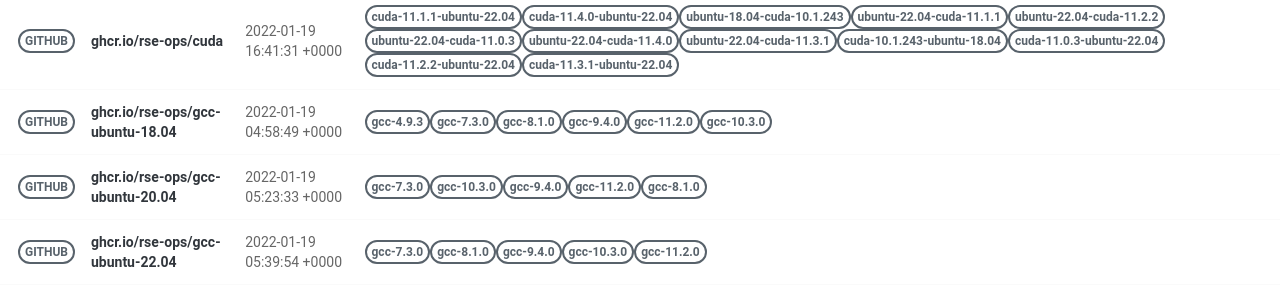
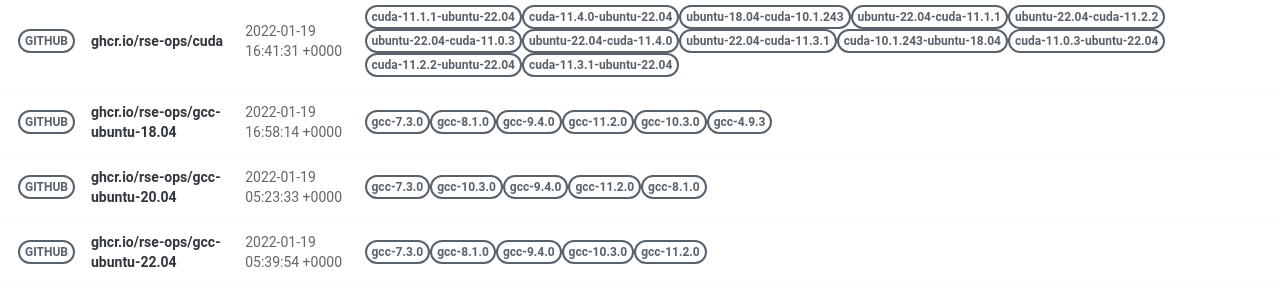
Before and after one commit to rse-ops/docker-images, a Jekyll site: the page built from pages/index.md, in a window 1280 px wide. Shown: the part 502-801 px from the top of the page. Built offline with Jekyll 4.4.1, drawn with Linux system fonts in a browser that asks for light colours; nearby versions of some CDN libraries.

Commit message:
Automated push to update library 2022-01-19

```diff
--- a/_library/ghcr.io-rse-ops-gcc-ubuntu-18.04.md
+++ b/_library/ghcr.io-rse-ops-gcc-ubuntu-18.04.md
@@ -1,14 +1,11 @@
 ---
 layout: container
 name: ghcr.io/rse-ops/gcc-ubuntu-18.04
-updated_at: 2022-01-19 04:58:49.625118
+updated_at: 2022-01-19 16:58:14.293705
 
 
 container_url: https://github.com/orgs/rse-ops/packages/container/package/gcc-ubuntu-18.04
 versions:
- - tag: gcc-4.9.3
-   dockerfile: https://github.com/rse-ops/docker-images/blob/main/ubuntu/gcc/Dockerfile
-   manifest: https://crane.ggcr.dev/manifest/ghcr.io/rse-ops/gcc-ubuntu-18.04:gcc-4.9.3
  - tag: gcc-7.3.0
    dockerfile: https://github.com/rse-ops/docker-images/blob/main/ubuntu/gcc/Dockerfile
    manifest: https://crane.ggcr.dev/manifest/ghcr.io/rse-ops/gcc-ubuntu-18.04:gcc-7.3.0
```
Also changed, not shown: other parts of _library/ghcr.io-rse-ops-gcc-ubuntu-18.04.md (+3 -0 lines).
